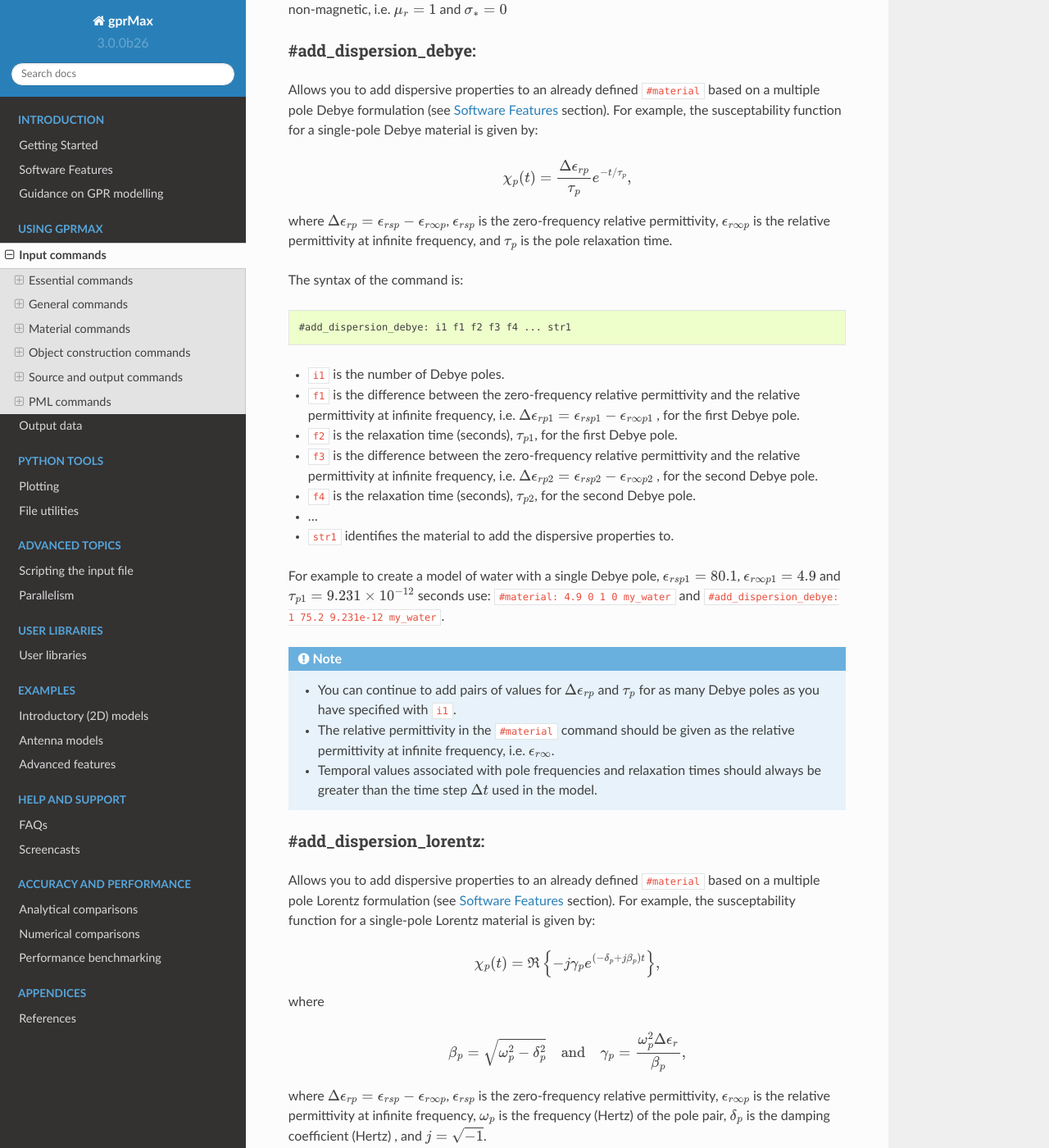
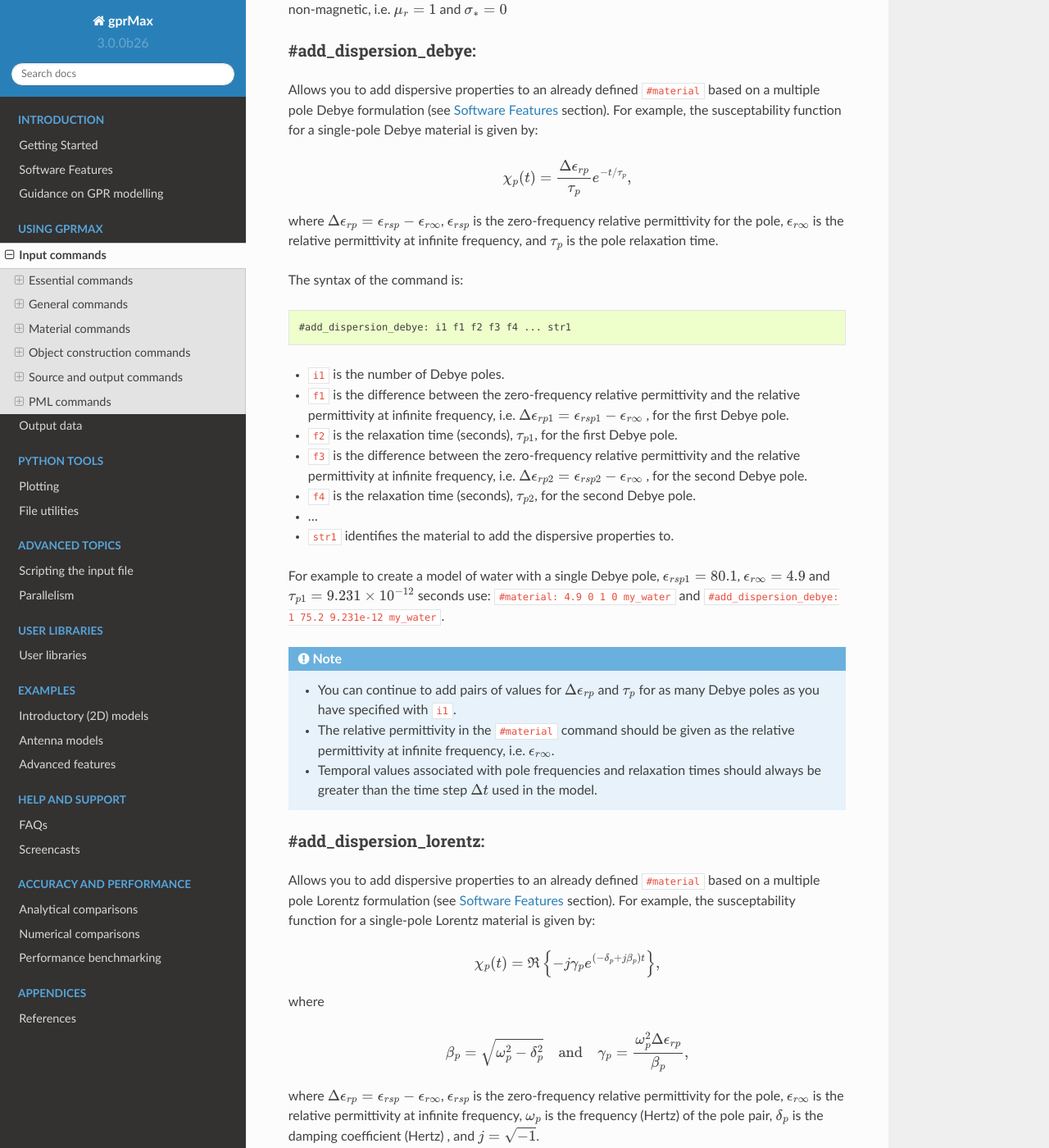
Before and after one commit to gprMax/gprMax, a Sphinx documentation site: the page built from docs/source/input.rst, in a window 1280 px wide and 1400 px high, scrolled down 5551 px. Shown: the whole window at 82% size. Built offline with Sphinx 7.4.7 and the Read the Docs theme 2.0.0, drawn with Linux system fonts in a browser that asks for light colours; pages that are not in the unit, such as notebooks, are missing from menus; some of the changed text lies outside the part shown.

Commit message:
Corrected some terminology on the poles for multiple pole Debye and Lorenz materials.

```diff
--- a/docs/source/input.rst
+++ b/docs/source/input.rst
@@ -202,7 +202,7 @@ Allows you to add dispersive properties to an already defined ``#material`` base
 
     \chi_p (t) = \frac{\Delta \epsilon_{rp}}{\tau_p} e^{-t/\tau_p},
 
-where :math:`\Delta \epsilon_{rp} = \epsilon_{rsp} - \epsilon_{r \infty p}`, :math:`\epsilon_{rsp}` is the zero-frequency relative permittivity, :math:`\epsilon_{r \infty p}` is the relative permittivity at infinite frequency, and :math:`\tau_p` is the pole relaxation time.
+where :math:`\Delta \epsilon_{rp} = \epsilon_{rsp} - \epsilon_{r \infty}`, :math:`\epsilon_{rsp}` is the zero-frequency relative permittivity for the pole, :math:`\epsilon_{r \infty}` is the relative permittivity at infinite frequency, and :math:`\tau_p` is the pole relaxation time.
 
 The syntax of the command is:
 
@@ -211,14 +211,14 @@ The syntax of the command is:
     #add_dispersion_debye: i1 f1 f2 f3 f4 ... str1
 
 * ``i1`` is the number of Debye poles.
-* ``f1`` is the difference between the zero-frequency relative permittivity and the relative permittivity at infinite frequency, i.e. :math:`\Delta \epsilon_{rp1} = \epsilon_{rsp1} - \epsilon_{r \infty p1}` , for the first Debye pole.
+* ``f1`` is the difference between the zero-frequency relative permittivity and the relative permittivity at infinite frequency, i.e. :math:`\Delta \epsilon_{rp1} = \epsilon_{rsp1} - \epsilon_{r \infty}` , for the first Debye pole.
 * ``f2`` is the relaxation time (seconds), :math:`\tau_{p1}`, for the first Debye pole.
-* ``f3`` is the difference between the zero-frequency relative permittivity and the relative permittivity at infinite frequency, i.e. :math:`\Delta \epsilon_{rp2} = \epsilon_{rsp2} - \epsilon_{r \infty p2}` , for the second Debye pole.
+* ``f3`` is the difference between the zero-frequency relative permittivity and the relative permittivity at infinite frequency, i.e. :math:`\Delta \epsilon_{rp2} = \epsilon_{rsp2} - \epsilon_{r \infty}` , for the second Debye pole.
 * ``f4`` is the relaxation time (seconds), :math:`\tau_{p2}`, for the second Debye pole.
 * ...
 * ``str1`` identifies the material to add the dispersive properties to.
 
-For example to create a model of water with a single Debye pole, :math:`\epsilon_{rsp1} = 80.1`, :math:`\epsilon_{r \infty p1} = 4.9` and :math:`\tau_{p1} = 9.231\times 10^{-12}` seconds use: ``#material: 4.9 0 1 0 my_water`` and ``#add_dispersion_debye: 1 75.2 9.231e-12 my_water``.
+For example to create a model of water with a single Debye pole, :math:`\epsilon_{rsp1} = 80.1`, :math:`\epsilon_{r \infty} = 4.9` and :math:`\tau_{p1} = 9.231\times 10^{-12}` seconds use: ``#material: 4.9 0 1 0 my_water`` and ``#add_dispersion_debye: 1 75.2 9.231e-12 my_water``.
 
 .. note::
 
@@ -240,9 +240,9 @@ where
 
 .. math::
 
-    \beta_p = \sqrt{\omega_p^2 - \delta_p^2} \quad \textrm{and} \quad \gamma_p = \frac{\omega_p^2 \Delta \epsilon_r}{\beta_p},
+    \beta_p = \sqrt{\omega_p^2 - \delta_p^2} \quad \textrm{and} \quad \gamma_p = \frac{\omega_p^2 \Delta \epsilon_{rp}}{\beta_p},
 
-where :math:`\Delta \epsilon_{rp} = \epsilon_{rsp} - \epsilon_{r \infty p}`, :math:`\epsilon_{rsp}` is the zero-frequency relative permittivity, :math:`\epsilon_{r \infty p}` is the relative permittivity at infinite frequency, :math:`\omega_p` is the frequency (Hertz) of the pole pair, :math:`\delta_p` is the damping coefficient (Hertz) , and :math:`j=\sqrt{-1}`.
+where :math:`\Delta \epsilon_{rp} = \epsilon_{rsp} - \epsilon_{r \infty}`, :math:`\epsilon_{rsp}` is the zero-frequency relative permittivity for the pole, :math:`\epsilon_{r \infty}` is the relative permittivity at infinite frequency, :math:`\omega_p` is the frequency (Hertz) of the pole pair, :math:`\delta_p` is the damping coefficient (Hertz) , and :math:`j=\sqrt{-1}`.
 
 The syntax of the command is:
 
@@ -251,10 +251,10 @@ The syntax of the command is:
     #add_dispersion_lorentz: i1 f1 f2 f3 f4 f5 f6 ... str1
 
 * ``i1`` is the number of Lorentz poles.
-* ``f1`` is the difference between the zero-frequency relative permittivity and the relative permittivity at infinite frequency, i.e. :math:`\Delta \epsilon_{rp1} = \epsilon_{rsp1} - \epsilon_{r \infty p1}` , for the first Lorentz pole.
+* ``f1`` is the difference between the zero-frequency relative permittivity and the relative permittivity at infinite frequency, i.e. :math:`\Delta \epsilon_{rp1} = \epsilon_{rsp1} - \epsilon_{r \infty}` , for the first Lorentz pole.
 * ``f2`` is the frequency (Hertz), :math:`\omega_{p1}`, for the first Lorentz pole.
 * ``f3`` is the damping coefficient (Hertz), :math:`\delta_{p1}`, for the first Lorentz pole.
-* ``f4`` is the difference between the zero-frequency relative permittivity and the relative permittivity at infinite frequency, i.e. :math:`\Delta \epsilon_{rp2} = \epsilon_{rsp2} - \epsilon_{r \infty p2}` , for the second Lorentz pole.
+* ``f4`` is the difference between the zero-frequency relative permittivity and the relative permittivity at infinite frequency, i.e. :math:`\Delta \epsilon_{rp2} = \epsilon_{rsp2} - \epsilon_{r \infty}` , for the second Lorentz pole.
 * ``f5`` is the frequency (Hertz), :math:`\omega_{p2}`, for the second Lorentz pole.
 * ``f6`` is the damping coefficient (Hertz), :math:`\delta_{p2}`, for the second Lorentz pole.
 * ...
```
